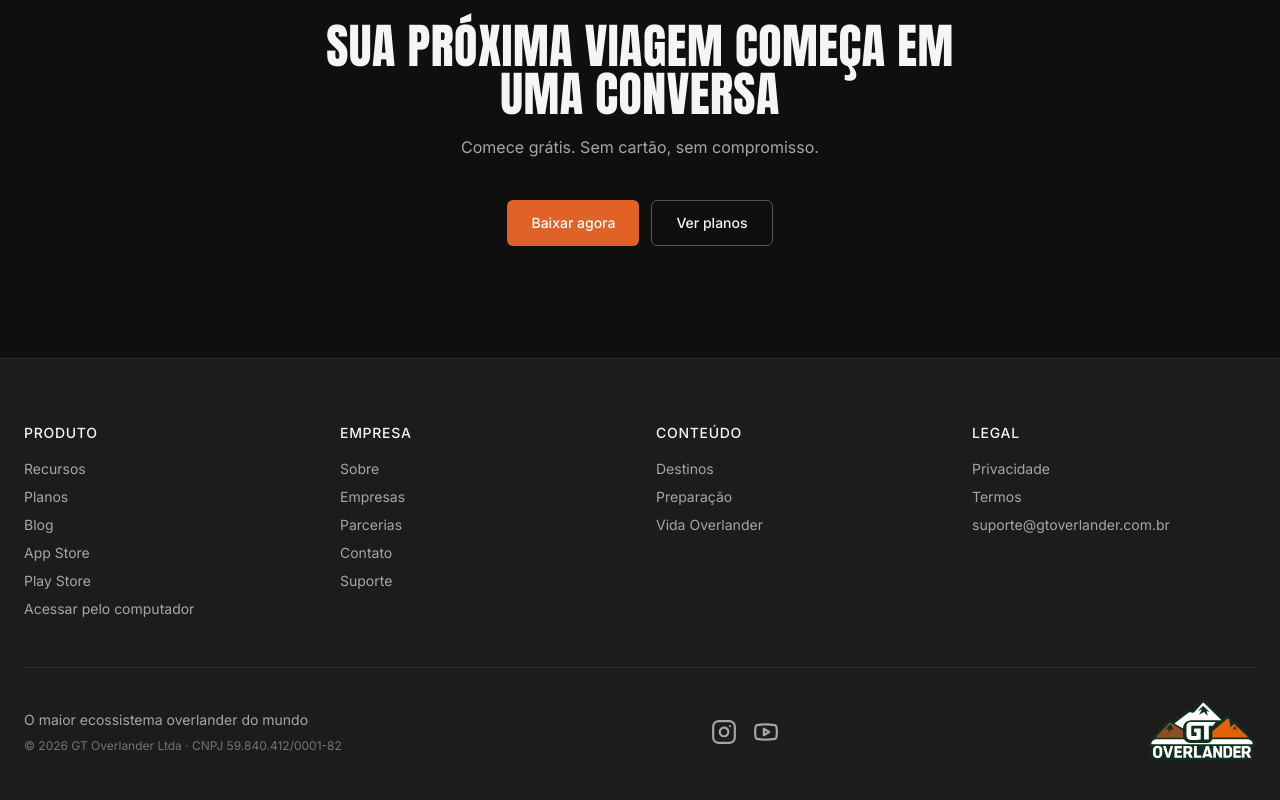
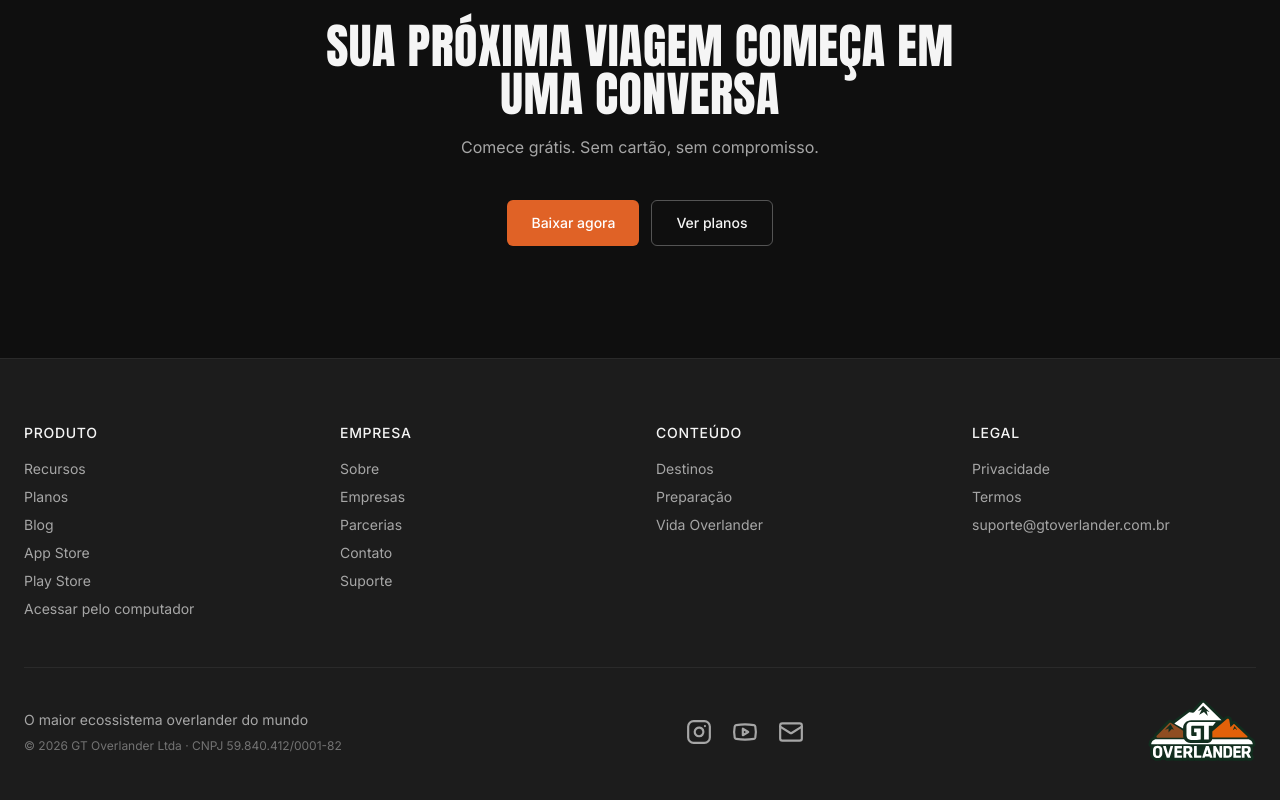
Before and after one commit to rangel2010/gtoverlander-site, a Next.js app: page / in a window 1280 px wide. Shown: the part 4672-5472 px from the top of the page. Built offline with nearby package versions, Linux system fonts and the light colour scheme; no server answers.

Commit message:
refactor(home+planos): refina copy da Fase 1 + adiciona email no footer

```diff
--- a/components/footer.tsx
+++ b/components/footer.tsx
@@ -2,7 +2,7 @@
 
 import Link from 'next/link';
 import { usePathname } from 'next/navigation';
-import { Instagram, Youtube } from 'lucide-react';
+import { Instagram, Youtube, Mail } from 'lucide-react';
 
 interface FooterLink {
   href: string;
@@ -118,7 +118,7 @@ export function Footer() {
             </p>
           </div>
 
-          <div className="flex items-center gap-4">
+          <div className="flex items-center justify-center gap-5">
             <a
               href="https://instagram.com/gtoverlander"
               target="_blank"
@@ -137,6 +137,13 @@ export function Footer() {
             >
               <Youtube size={26} />
             </a>
+            <a
+              href="mailto:suporte@gtoverlander.com.br"
+              aria-label="E-mail"
+              className="text-gt-text-muted hover:text-gt-text transition-colors"
+            >
+              <Mail size={26} />
+            </a>
           </div>
 
           {/* Logo real do GT (cor contorno, mesma do header) — lado direito */}
```
